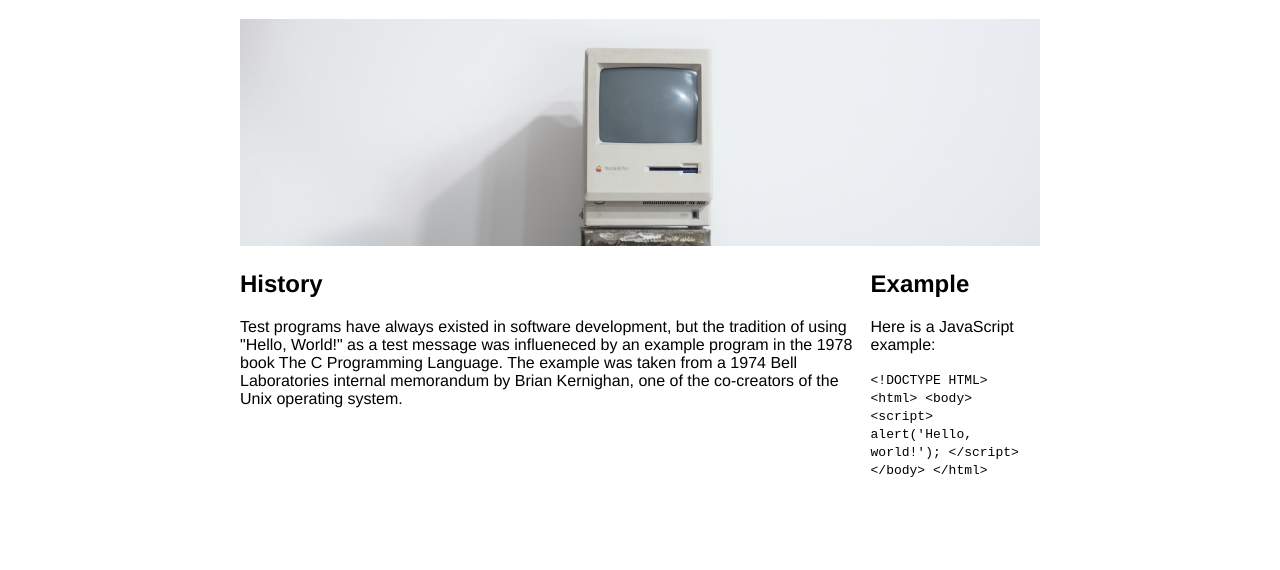
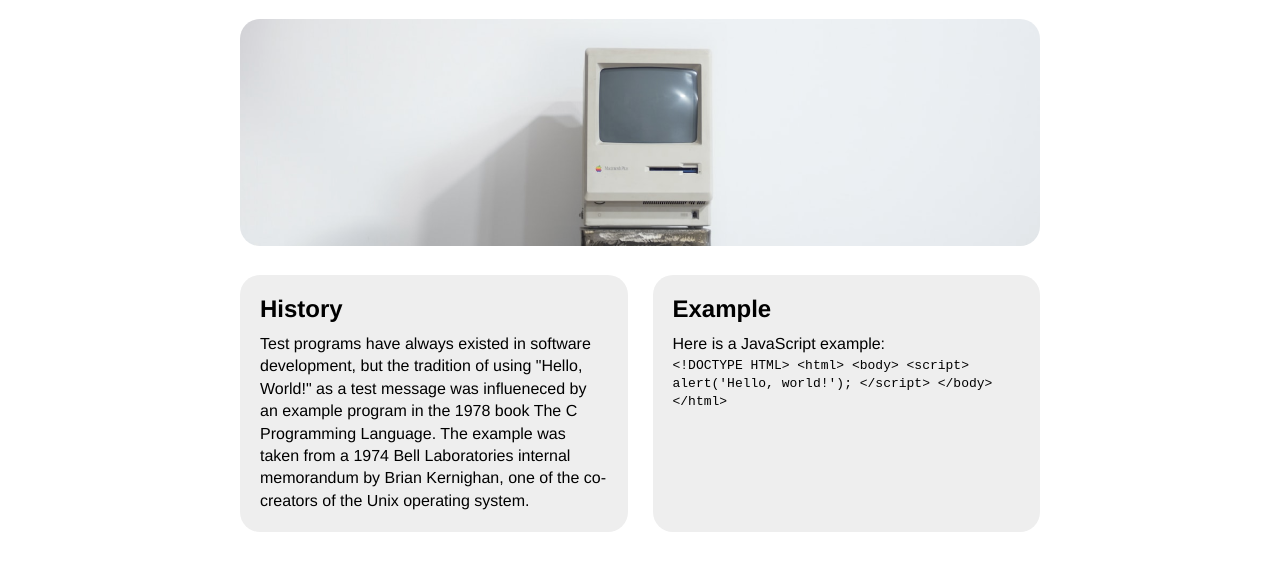
Before and after one commit to GBossio1924/MI349_Lab01, a plain HTML site: page index.html in a window 1280 px wide. Shown: the part 76-646 px from the top of the page. Drawn offline with Linux system fonts and the light colour scheme.

Commit message:
CSS updates before altering masthead image

```diff
--- a/screen.css
+++ b/screen.css
@@ -5,15 +5,35 @@ body {
     margin: 0 auto;
 }
 
-main{
+main {
     margin: 0 auto;
     width: 800px;
 }
 
-.details{
+.details {
     display: flex;
+    gap: 25px;
 }
 
-img{
+.details section {
+    flex-grow: 1;
+    flex-basis: 0;
+    background: #eee;
+    padding: 20px;
+    border-radius: 20px;
+    margin-top: 25px;
+}
+
+img {
     width: 100%;
+    border-radius: 20px;
 }
+
+h2 {
+    margin: 0 0 10px 0;
+}
+
+p {
+    margin: 0;
+    line-height: 1.4em;
+}
```
